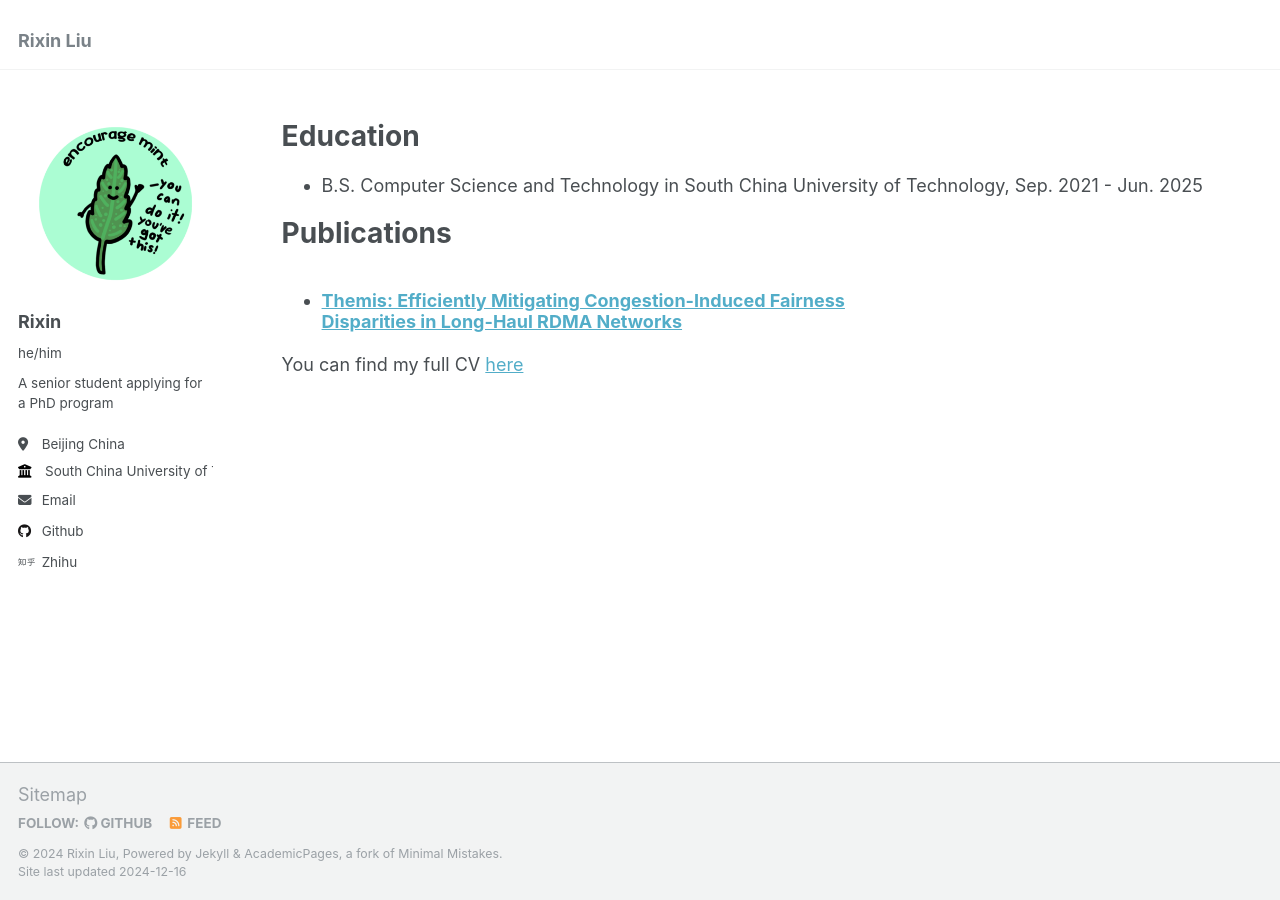
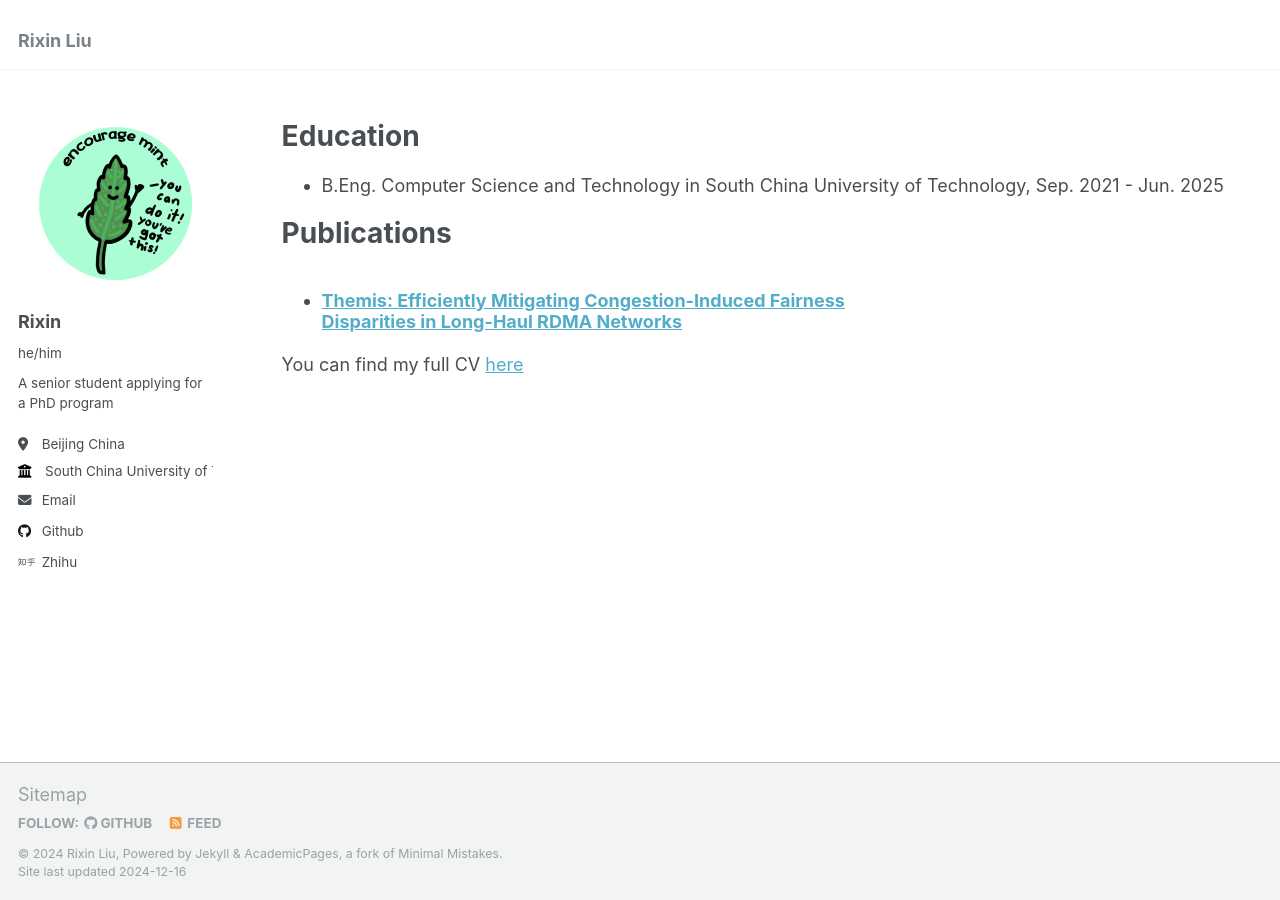
Before and after one commit to Eternal579/Eternal579.github.io, a Jekyll site: the page built from _pages/cv.md, in a window 1280 px wide. Built offline with Jekyll 4.4.1, drawn with Linux system fonts in a browser that asks for light colours.

Commit message:
update CV

```diff
--- a/_pages/cv.md
+++ b/_pages/cv.md
@@ -6,16 +6,17 @@ author_profile: true
 redirect_from:
   - /resume
 ---
-
 {% include base_path %}
 
 Education
-======
-* B.S. Computer Science and Technology in South China University of Technology, Sep. 2021 - Jun. 2025
+=========
+
+* B.Eng. Computer Science and Technology in South China University of Technology, Sep. 2021 - Jun. 2025
 
 Publications
-======
-  <ul>{% for post in site.publications reversed %}
+============
+
+<ul>{% for post in site.publications reversed %}
     {% include archive-single-cv.html %}
   {% endfor %}</ul>
 
```
